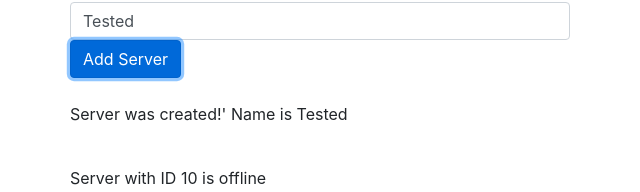
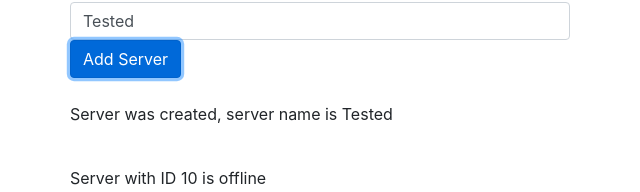
Before and after one commit to muhammadyousuf/First-Angular-App, an Angular app: page / in a window 1280 px wide. Both pictures are taken after a click on the button "Add Server". Shown: the part 111-303 px from the top of the page, without its empty margins (0-640 px from the left). Built offline with nearby package versions, Linux system fonts and the light colour scheme.

Commit message:
ng if moudel contion

```diff
--- a/src/app/servers/servers.component.html
+++ b/src/app/servers/servers.component.html
@@ -12,6 +12,7 @@
 <br /><br />
 <!-- <p [innerText]="allowNewServer" style="text-transform: capitalize;" ></p> -->
 
-<p>{{ serverCreationStaus }}</p>
+<!-- <p>{{ serverCreationStaus }}</p> -->
+<p *ngIf="serverCreated" >Server was created, server name is {{ serverName }}</p>
 <br />
 <app-server></app-server>
--- a/src/app/servers/servers.component.ts
+++ b/src/app/servers/servers.component.ts
@@ -12,6 +12,7 @@
   allowNewServer = false;
   serverCreationStaus = "No server was created!'";
   serverName = "Tested";
+  serverCreated = false;
   constructor() {
     setTimeout(() => {
       this.allowNewServer = true;
@@ -21,8 +22,10 @@
   ngOnInit() {}
 
   onCreateServer() {
+    this.serverCreated = true;
     this.serverCreationStaus =
       "Server was created!' Name is " + this.serverName;
+
   }
 
   onUpdateServerName(event) {
```
